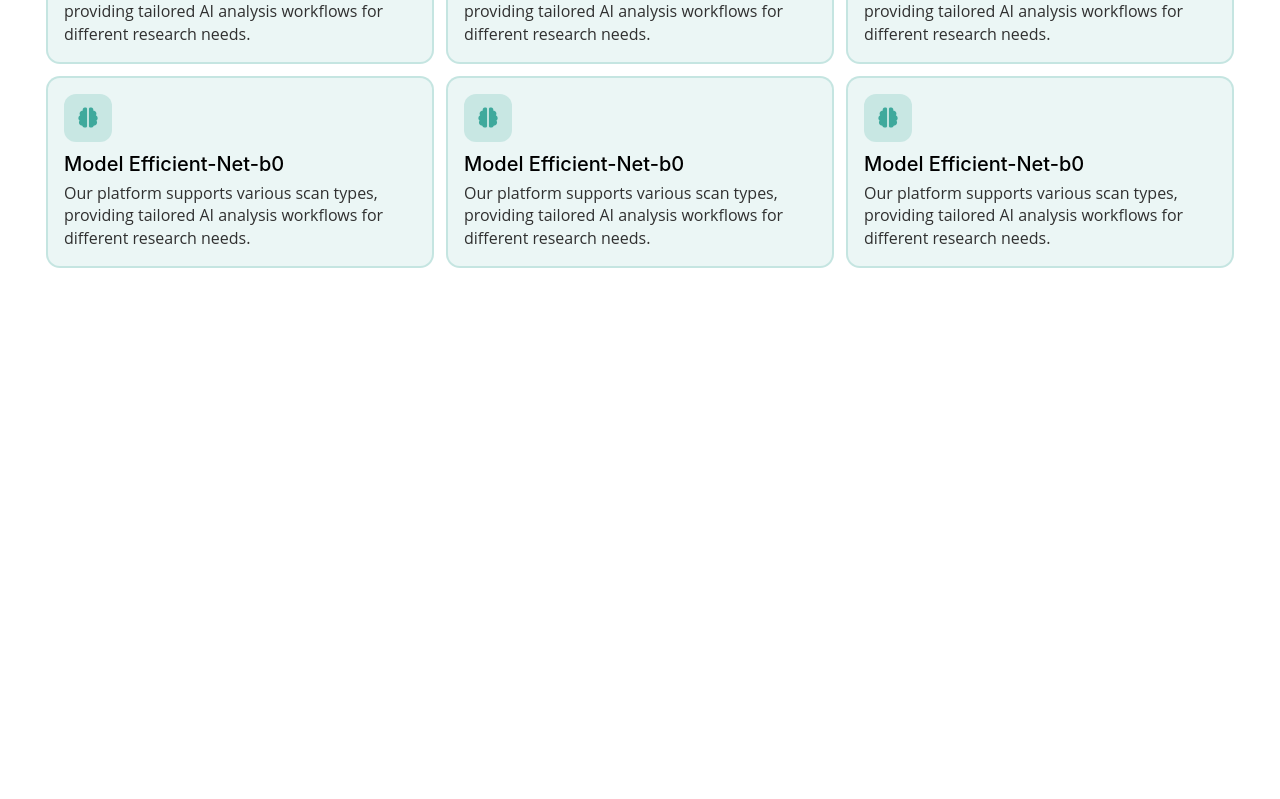
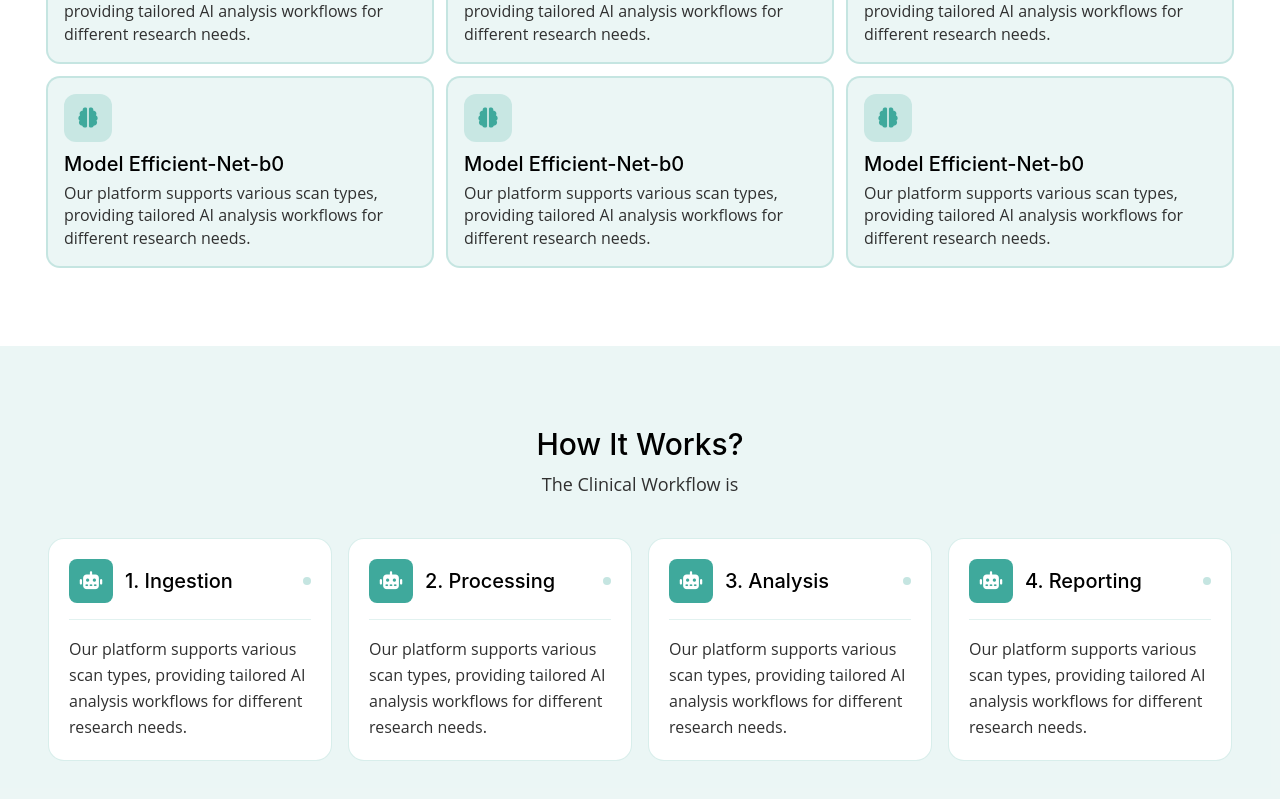
Before and after one commit to Anmol-Singh-Chehal/MedScan-AI-Website, a React (Vite) app: page / in a window 1280 px wide. Shown: the part 991-1790 px from the top of the page. Before the commit the page ends 1337 px from the top, so only its background shows below. Built offline with nearby package versions, Linux system fonts and the light colour scheme.

Commit message:
created how it works section with new step card component

```diff
--- /dev/null
+++ b/src/components/StepCard.jsx
@@ -0,0 +1,71 @@
+import React from 'react'
+
+export default function StepCard({ faIcon, title, desc }) {
+  return (
+    <div
+      className="
+        group
+        flex flex-col
+        gap-4
+        p-5
+        bg-white
+        rounded-2xl
+        border border-muted/20
+        transition-all duration-300
+        hover:border-muted/40
+        hover:shadow-[0_8px_30px_color-mix(in_srgb,var(--color-muted)_12%,transparent)]
+      "
+    >
+
+      <div className="flex items-center justify-between">
+
+        <div className="flex items-center gap-3">
+          <div
+            className="
+              size-11
+              flex items-center justify-center
+              rounded-lg
+              bg-muted
+              transition-transform duration-300
+              group-hover:rotate-3
+            "
+          >
+            <i
+              className={`fa-solid ${faIcon} text-lg text-white`}
+            ></i>
+          </div>
+
+          <h2 className="text-lg lg:text-xl font-medium font-primary text-primary">
+            {title}
+          </h2>
+        </div>
+
+        <span
+          className="
+            size-2
+            rounded-full
+            bg-muted/30
+            transition-all duration-300
+            group-hover:bg-muted
+          "
+        />
+
+      </div>
+
+      <div className="h-px w-full bg-muted/15" />
+
+      <p
+        className="
+          text-sm lg:text-[16px]
+          font-medium
+          font-secondary
+          text-secondary
+          leading-relaxed
+        "
+      >
+        {desc}
+      </p>
+
+    </div>
+  )
+}
--- a/src/index.css
+++ b/src/index.css
@@ -13,7 +13,6 @@
   --color-muted: #3FA99C;
   --color-secondary: #303030;
 
-  --color-paper: #f7fafc;
 
    --font-primary: "Inter", sans-serif;
   --font-secondary: "Open Sans", sans-serif;
--- a/src/pages/Home.jsx
+++ b/src/pages/Home.jsx
@@ -3,6 +3,7 @@ import Badge from '@/components/Badge'
 import { ArrowRight } from 'lucide-react'
 import homeImageLight from "@/assets/homeImageLight.jpg"
 import ModelCard from '@/components/ModelCard'
+import StepCard from '@/components/StepCard'
 
 export default function Home() {
   return (
@@ -52,7 +53,19 @@ export default function Home() {
         </div>
       </section>
 
+      <section className='sm:py-10 sm:px-4 lg:px-8 lg:py-20 xl:px-12 flex flex-col sm:gap-10 bg-muted/10'>
+        <div className='flex flex-col text-center sm:gap-2'>
+          <h1 className='sm:text-xl md:text-2xl lg:text-3xl font-medium text-primary font-primary'>How It Works?</h1>
+          <p className='sm:text-sm lg:text-lg font-medium text-secondary font-secondary'>The Clinical Workflow is</p>
+        </div>
 
+        <div className='flex flex-col sm:gap-4 lg:grid lg:grid-cols-2 xl:grid-cols-4'>
+          <StepCard faIcon="fa-robot" title={"1. Ingestion"} desc={"Our platform supports various scan types, providing tailored AI analysis workflows for different research needs."}/>
+          <StepCard faIcon="fa-robot" title={"2. Processing"} desc={"Our platform supports various scan types, providing tailored AI analysis workflows for different research needs."}/>
+          <StepCard faIcon="fa-robot" title={"3. Analysis"} desc={"Our platform supports various scan types, providing tailored AI analysis workflows for different research needs."}/>
+          <StepCard faIcon="fa-robot" title={"4. Reporting"} desc={"Our platform supports various scan types, providing tailored AI analysis workflows for different research needs."}/>
+        </div>
+      </section>
     </main>
   )
 }
```
